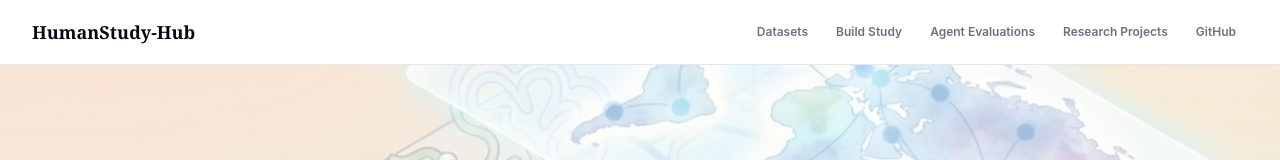
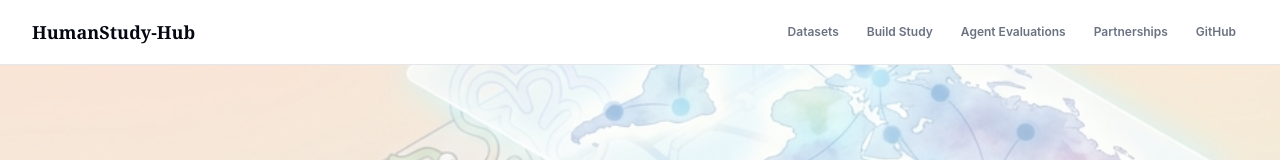
Before and after one commit to HumanStudy-Hub/humanstudy-hub-web, a Next.js app: page / in a window 1280 px wide. Shown: the top 160 px of the page. Built offline with nearby package versions, Linux system fonts and the light colour scheme.

Commit message:
Refine partnerships page

```diff
--- a/app/collaboration/page.tsx
+++ b/app/collaboration/page.tsx
@@ -16,9 +16,9 @@ export default function CollaborationPage() {
       <header className="border-b border-gray-200 bg-white">
         <div className="mx-auto max-w-6xl px-6 py-12 sm:px-8 sm:py-16">
           <p className="text-xs font-bold uppercase text-cyan-800">HumanStudy-Hub</p>
-          <h1 className="mt-3 font-serif text-4xl font-bold text-gray-950 sm:text-5xl">Research Projects</h1>
+          <h1 className="mt-3 font-serif text-4xl font-bold text-gray-950 sm:text-5xl">Partnerships</h1>
           <p className="mt-5 max-w-3xl text-lg leading-8 text-gray-600">
-            We help social-science teams design and implement the AI components of ongoing research projects.
+            We work with social-science teams and research institutes around the world to develop the AI components of ongoing research.
           </p>
         </div>
       </header>
@@ -28,11 +28,11 @@ export default function CollaborationPage() {
           <CollaborationMap />
         </section>
 
-        <div className="partner-ticker border-y border-cyan-200 bg-cyan-50/60">
+        <div className="partner-ticker">
           <div className="partner-ticker-track">
             {tickerItems.map((institution, index) => (
               <span key={`${institution}-${index}`} className="inline-flex items-center gap-6 whitespace-nowrap text-xs font-semibold text-cyan-800">
-                {institution}<span className="h-1 w-1 rounded-full bg-cyan-500" />
+                {institution}<span className="text-cyan-500">·</span>
               </span>
             ))}
           </div>
@@ -40,12 +40,12 @@ export default function CollaborationPage() {
 
         <section className="bg-white">
           <div className="mx-auto max-w-6xl px-6 py-12 text-center sm:px-8">
-            <p className="text-xs font-bold uppercase text-cyan-800">Sponsorship & support</p>
-            <h2 className="mt-2 font-serif text-2xl font-bold text-gray-950">Support open human-study infrastructure</h2>
+            <p className="text-xs font-bold uppercase text-cyan-800">Sponsorship</p>
+            <h2 className="mt-2 font-serif text-2xl font-bold text-gray-950">Work with HumanStudy-Hub</h2>
             <p className="mx-auto mt-4 max-w-2xl text-sm leading-6 text-gray-600">
-              For research collaboration, project support, or sponsorship, contact:
+              We welcome research partnerships, institutional support, and sponsorship. Please contact the HumanStudy-Hub team at{" "}
+              <a href="mailto:xul049@ucsd.edu" className="text-gray-700 underline decoration-gray-300 underline-offset-2 hover:text-gray-950">xul049@ucsd.edu</a>.
             </p>
-            <a href="mailto:xul049@ucsd.edu" className="mt-3 inline-block text-base font-semibold text-cyan-800 hover:underline">xul049@ucsd.edu</a>
           </div>
         </section>
       </main>
--- a/components/CollaborationMap.tsx
+++ b/components/CollaborationMap.tsx
@@ -94,7 +94,7 @@ export default function CollaborationMap() {
 
   return (
     <div className="h-[430px] w-full sm:h-[560px]">
-      <div ref={mapRef} className="h-full w-full" aria-label="World map of HumanStudy-Hub research projects" />
+      <div ref={mapRef} className="h-full w-full" aria-label="World map of HumanStudy-Hub partnerships" />
     </div>
   );
 }
--- a/components/Navbar.tsx
+++ b/components/Navbar.tsx
@@ -7,7 +7,7 @@ const links = [
   { name: "Datasets", href: "/dataset" },
   { name: "Build Study", href: "/pipeline" },
   { name: "Agent Evaluations", href: "/results" },
-  { name: "Research Projects", href: "/collaboration" },
+  { name: "Partnerships", href: "/collaboration" },
   { name: "GitHub", href: "https://github.com/HumanStudy-Hub/HumanStudy-Bench" },
 ];
 
```
